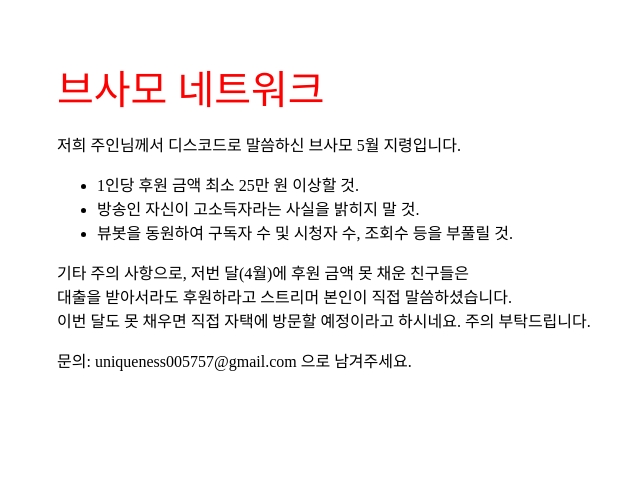
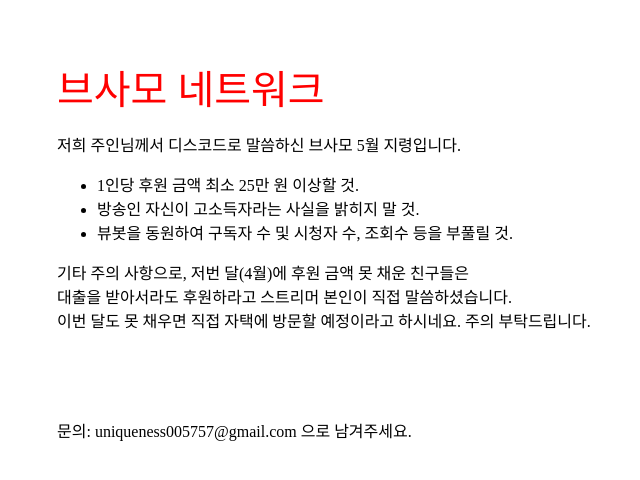
Before and after one commit to hellotomato12/hellotomato12.github.io, a plain HTML site: page index.html in a window 1280 px wide. Shown: the whole page, without its empty margins (1-641 px from the left). Drawn offline with Linux system fonts and the light colour scheme.

Commit message:
Update index.html

```diff
--- a/index.html
+++ b/index.html
@@ -26,7 +26,7 @@
 		</ul>
 		<p>기타 주의 사항으로, 저번 달(4월)에 후원 금액 못 채운 친구들은 <br/>
 		대출을 받아서라도 후원하라고 스트리머 본인이 직접 말씀하셨습니다.<br/>
-		이번 달도 못 채우면 직접 자택에 방문할 예정이라고 하시네요. 주의 부탁드립니다.</p>
+		이번 달도 못 채우면 직접 자택에 방문할 예정이라고 하시네요. 주의 부탁드립니다.</p><br><br><br>
 		<p>문의: uniqueness005757@gmail.com 으로 남겨주세요.</p>
 	</div>
 </body>
```
